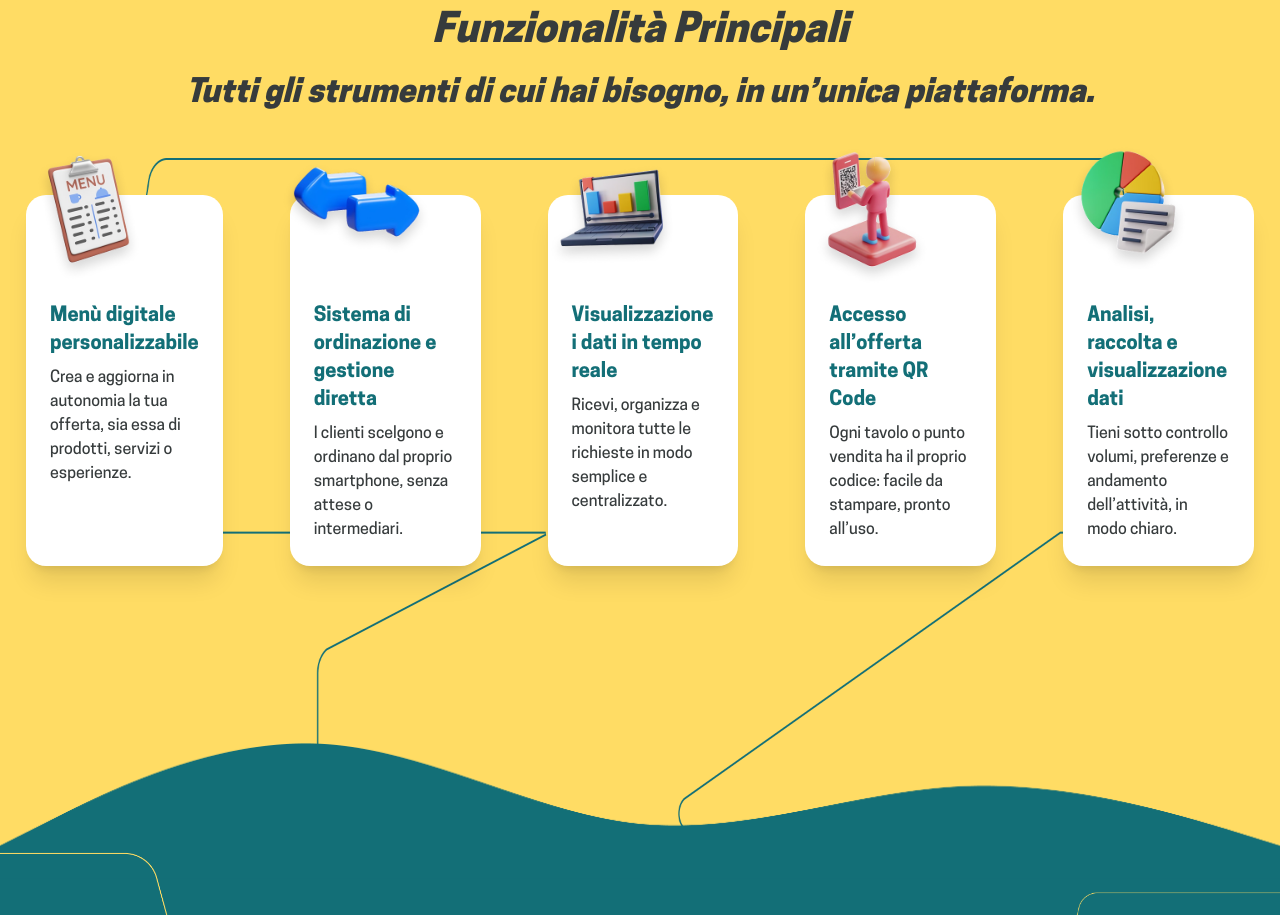
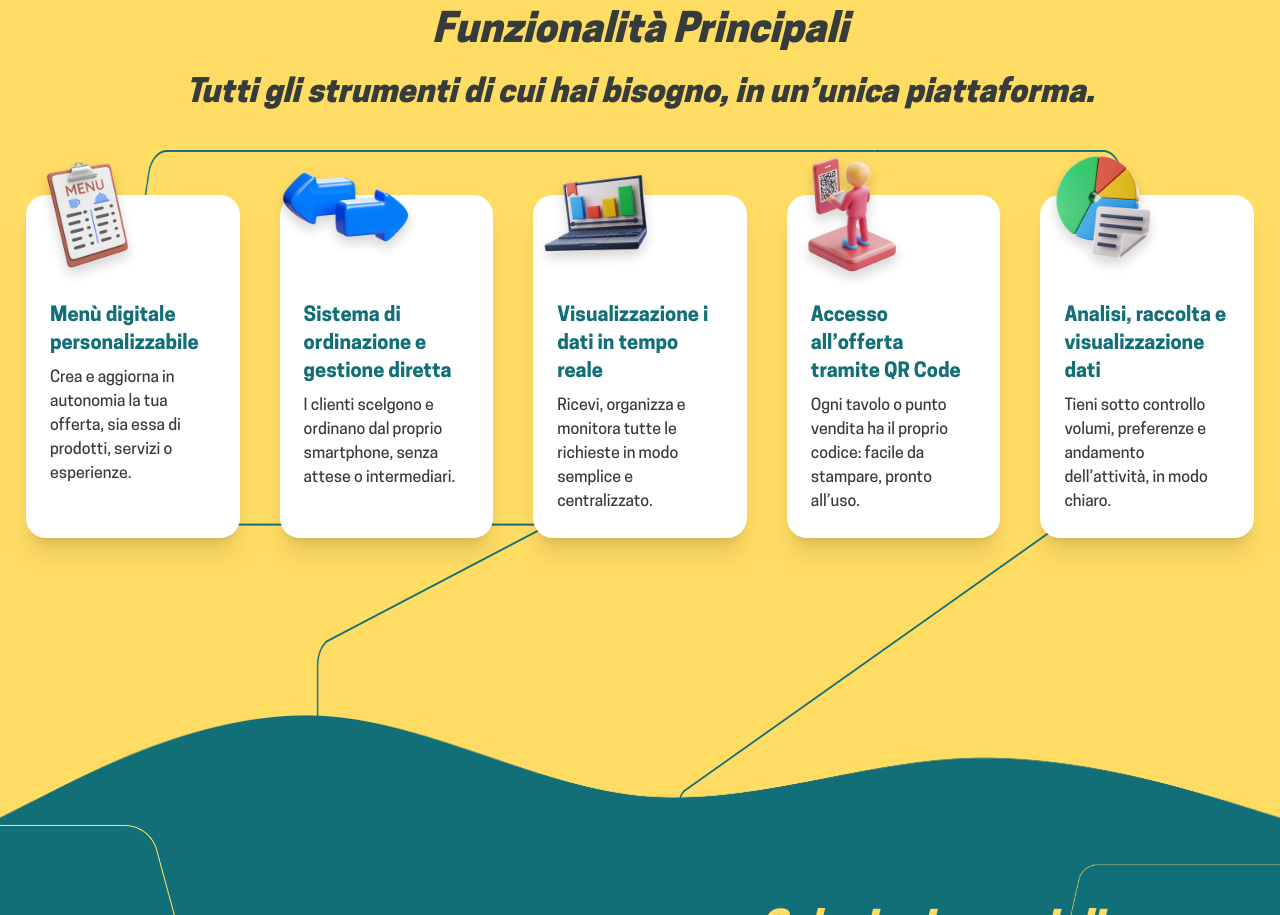
Before and after one commit to tusharswami534/tabli, a Next.js app: page /valorizza in a window 1280 px wide. Shown: the part 2608-3523 px from the top of the page. Built offline with nearby package versions, Linux system fonts and the light colour scheme.

Commit message:
change gap

```diff
--- a/src/components/valorizza/FunzionalitaPrincipali.jsx
+++ b/src/components/valorizza/FunzionalitaPrincipali.jsx
@@ -10,7 +10,7 @@ const FunzionalitaPrincipali = () => {
         <Heading headingText="Funzionalità Principali" className="!text-center !text-dark-grey max-lg:!text-40 !leading-130 !pb-4" />
 
         <h5 className='font-black md:text-32 text-26 text-center !text-dark-grey italic leading-130'>Tutti gli strumenti di cui hai bisogno, in un’unica piattaforma.</h5>
-        <div className="flex max-xl:flex-wrap justify-center pt-20 2xl:gap-[27px] min-[1300px]:gap-[30px] gap-[67px]">
+        <div className="flex max-xl:flex-wrap justify-center pt-20 2xl:gap-[27px] min-[1300px]:gap-[30px] md:gap-10 gap-[67px]">
           {FUNZIONALITA_LIST.map((feature, index) => (
             <div key={index} className='rounded-[20px] bg-white p-6 relative md:min-h-[267px] min-h-[260px] transition-all duration-300 hover:shadow-none shadow-xl hover:z-10'>
               <Image
```
